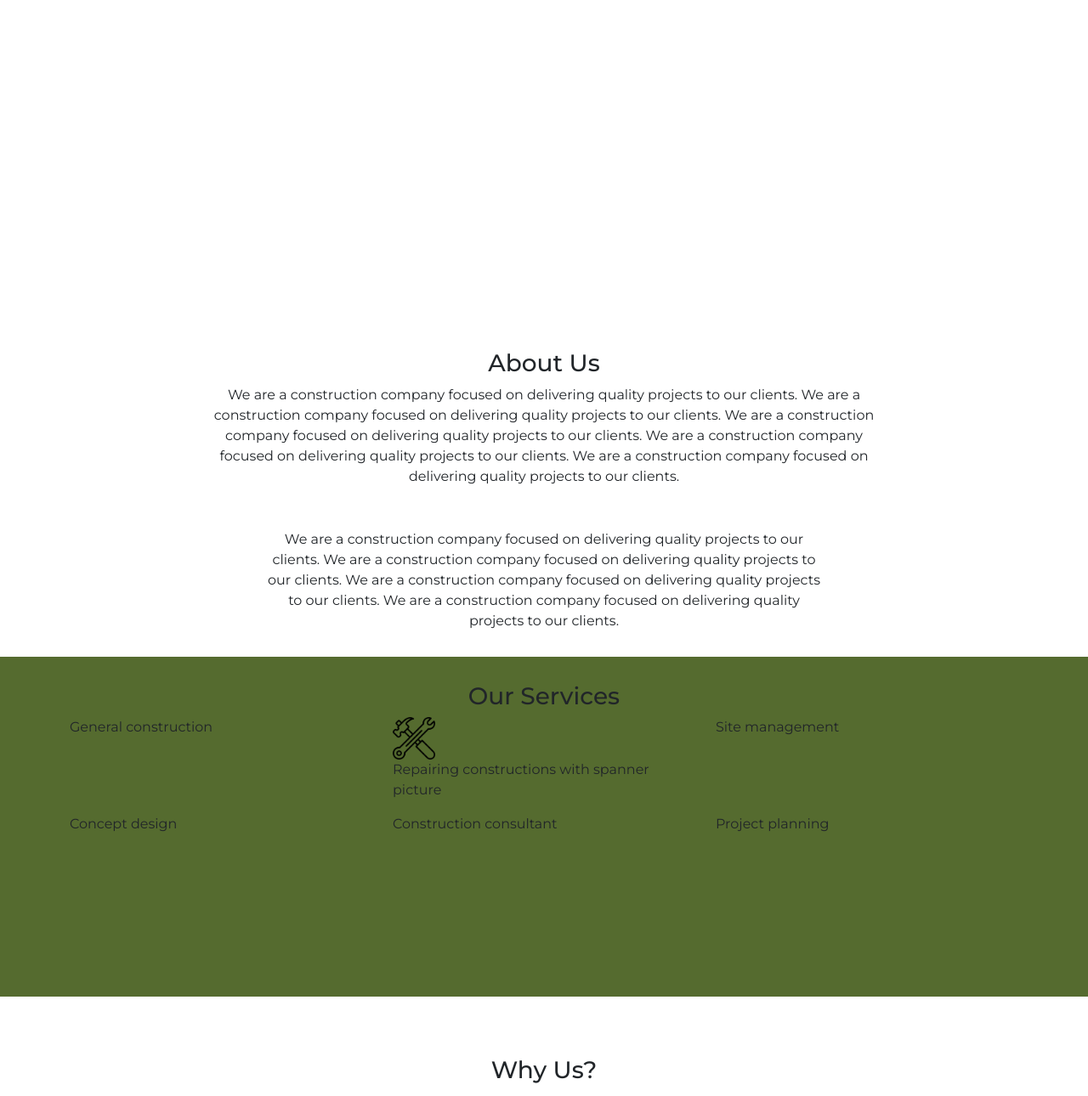
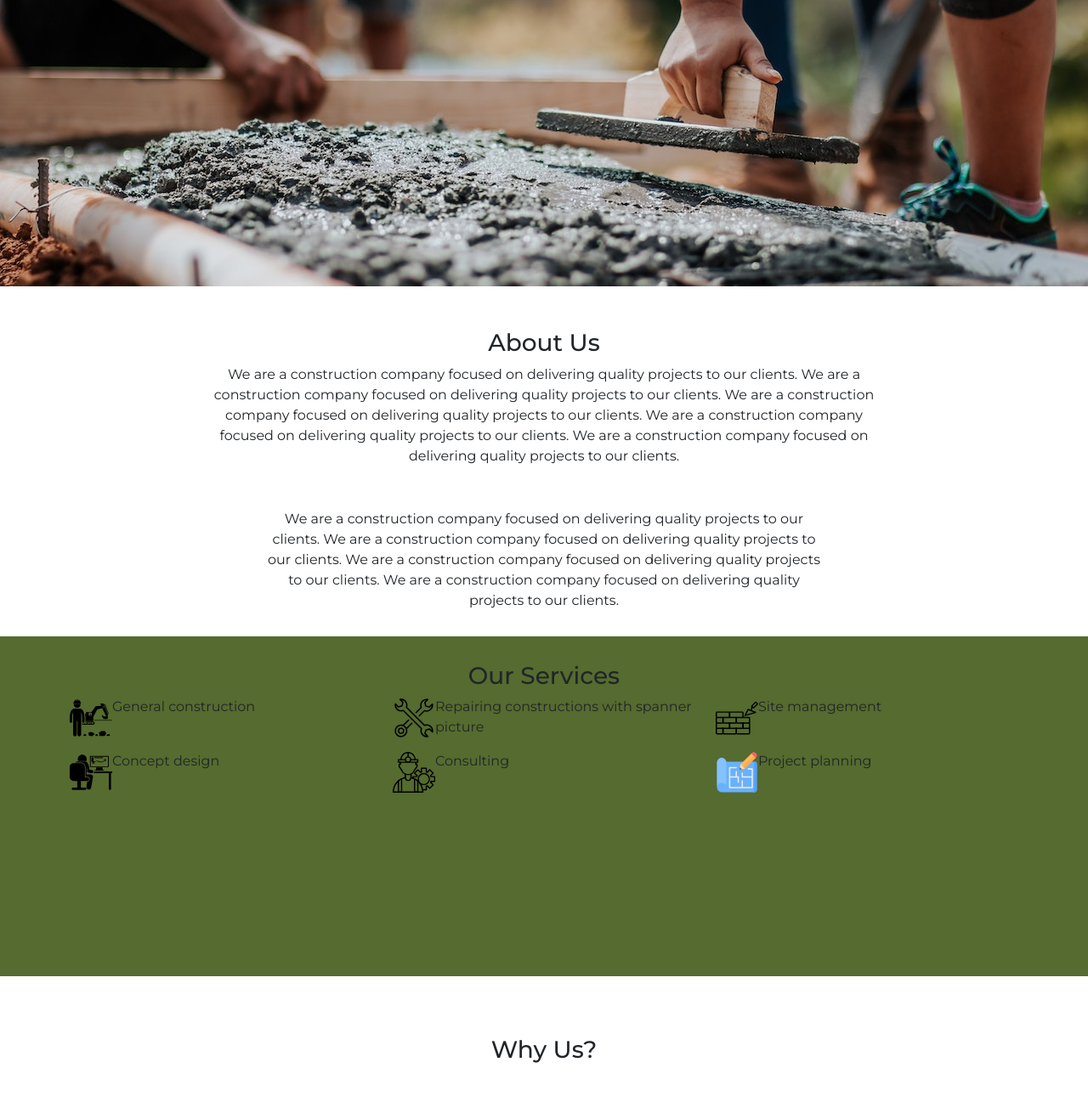
Before and after one commit to sambee1/Soteriadoxa, a plain HTML site: page index.html in a window 1280 px wide. Shown: the part 293-1583 px from the top of the page at 85% size. Drawn offline with Linux system fonts and the light colour scheme; files whose address does not match are found by name.

Commit message:
Corrections

```diff
--- a/css/style.css
+++ b/css/style.css
@@ -29,12 +29,15 @@ header .menu-list ul li {
 }
 
 .hero-section {
-  background: url(./images/hero-image.jpg);
+  background: url("../images/hero-image.jpg");
   height: 550px;
   color: antiquewhite;
   font-size: 35px;
   font-weight: bold;
   text-align: center;
+}
+.hero-section p {
+  padding-top: 150px;
 }
 
 /* About section */
@@ -108,3 +111,13 @@ footer li {
 footer li:hover {
   color: darkred;
 }
+.socials {
+  text-align: center;
+}
+.socials svg {
+  cursor: pointer;
+  margin-right: 50px;
+}
+.socials svg:hover {
+  color: darkred;
+}
--- a/index.html
+++ b/index.html
@@ -24,11 +24,10 @@
           <li>Services</li>
           <li>Contact</li>
         </ul>
-        <button>Contact Us</button>
+        <!-- <button>Contact Us</button> -->
       </div>
     </header>
     <section class="hero-section">
-      <!-- <img src="./images/hero-image.jpg" /> -->
       <p>INNOVATION AT ITS FINEST</p>
     </section>
     <section class="about">
@@ -54,23 +53,33 @@
       <div class="container">
         <h3>Our Services</h3>
         <div class="row">
-          <div class="col-4">
+          <div class="col-4 d-flex">
+            <img src="./images/General construction.svg" />
             <p>General construction</p>
           </div>
-          <div class="col-4 flex">
-            <img src="./images/maintenance.png" />
+          <div class="col-4 d-flex">
+            <img src="./images/construction repairs.svg" />
+
             <p>Repairing constructions with spanner picture</p>
           </div>
-          <div class="col-4">
+          <div class="col-4 d-flex">
+            <img src="./images/site management.svg" />
             <p>Site management</p>
           </div>
         </div>
         <div class="row">
-          <div class="col-4">
+          <div class="col-4 d-flex">
+            <img src="./images/concept design.svg" />
             <p>Concept design</p>
           </div>
-          <div class="col-4"><p>Construction consultant</p></div>
-          <div class="col-4"><p>Project planning</p></div>
+          <div class="col-4 d-flex">
+            <img src="./images/construction consulting.svg" />
+            <p>Consulting</p>
+          </div>
+          <div class="col-4 d-flex">
+            <img src="./images/project-planning.svg" />
+            <p>Project planning</p>
+          </div>
         </div>
       </div>
     </section>
```
Also changed, not shown: images/General construction.svg (added), images/concept design.svg (added), images/construction consulting.svg (added), images/construction repairs.svg (added), images/project-planning.svg (added), images/site management.svg (added).
